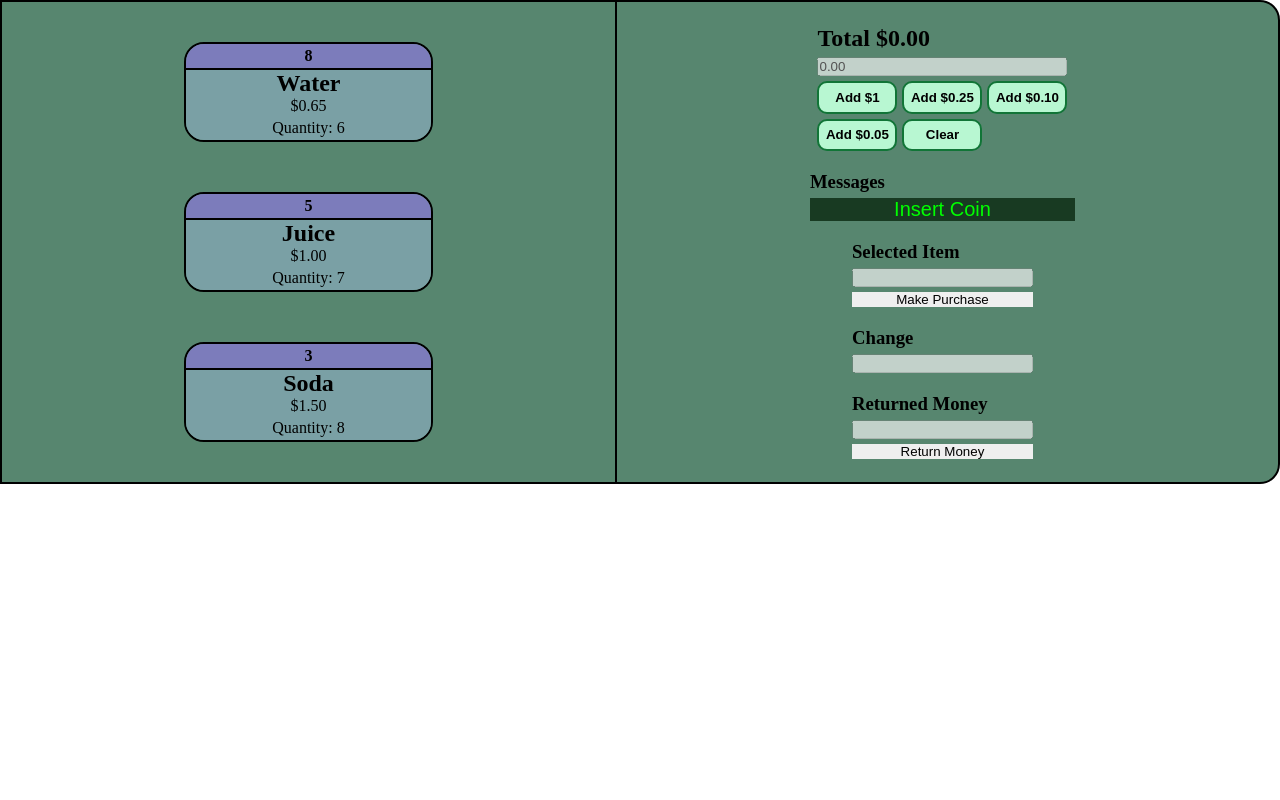
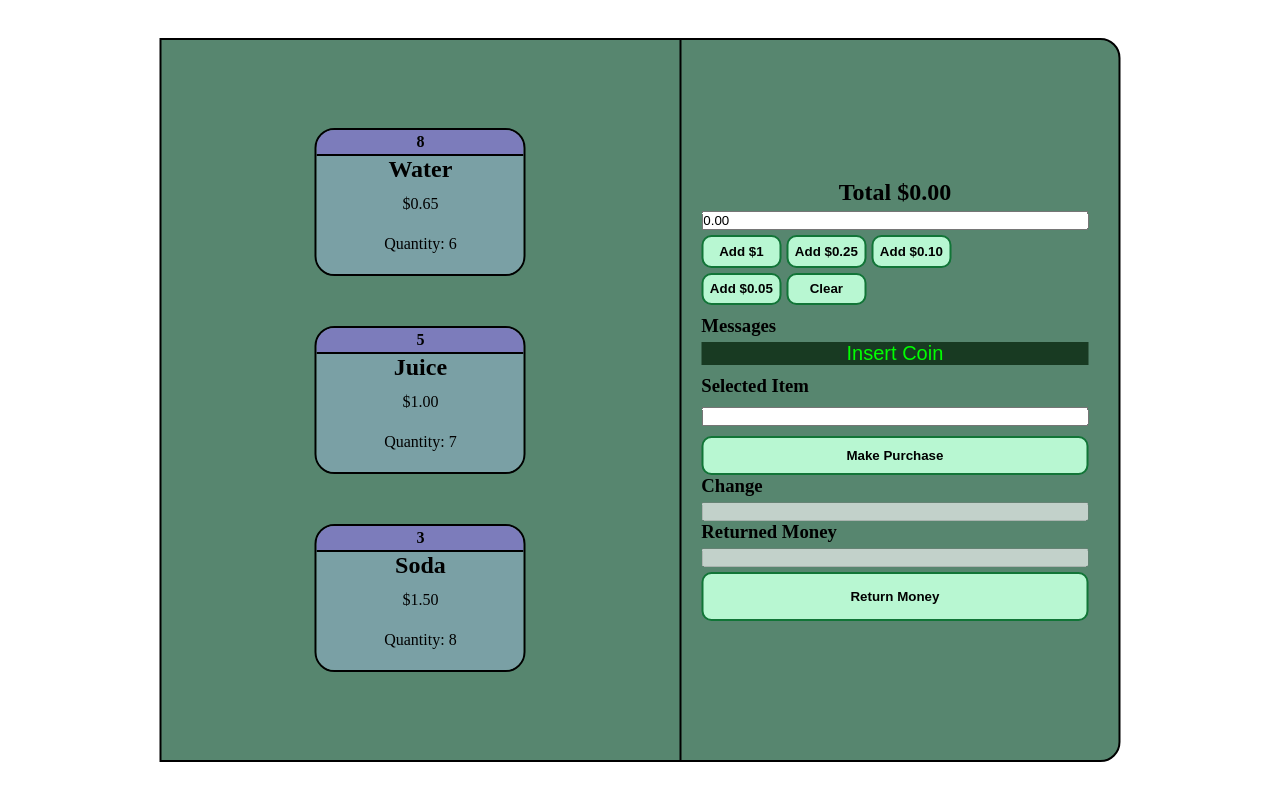
Before and after one commit to andresdev99/vendingMachine, a React (Vite) app in the folder vendingMachineFE/: page /vendor-machine in a window 1280 px wide. Built offline with nearby package versions, Linux system fonts and the light colour scheme.

Commit message:
adding form to purchase and bug styles

```diff
--- /dev/null
+++ b/vendingMachineFE/src/components/RighPanel/FormBuy.jsx
@@ -0,0 +1,11 @@
+import React from 'react'
+
+const FormBuy = ({ children }) => {
+    return (
+        <form action="" method='GET' id='make-purchase'>
+            {children}
+        </form>
+    )
+}
+
+export default FormBuy
--- a/vendingMachineFE/src/components/RighPanel/ReturnMoneySection.jsx
+++ b/vendingMachineFE/src/components/RighPanel/ReturnMoneySection.jsx
@@ -5,7 +5,7 @@ const ReturnMoneySection = () => {
     <div className='return-money__section section'>
         <h3>Returned Money</h3>
         <input type="text" disabled />
-        <button>Return Money</button>
+        <button className='returned-money-btn'>Return Money</button>
     </div>
   )
 }
--- a/vendingMachineFE/src/components/RighPanel/SelectedItemSection.jsx
+++ b/vendingMachineFE/src/components/RighPanel/SelectedItemSection.jsx
@@ -4,12 +4,24 @@ import { useStateContext } from '../../context/ContexProvider'
 const SelectedItemSection = () => {
   const {selectedItem} = useStateContext();
 
+    const onPurchase = (event) => {
+        // event.preventDefault();
+    }
+
   return (
-    <div className='selected-item__section section'>
+      <div className='selected-item__section section'>
         <h3>Selected Item</h3>
-        <input type="text" disabled value={selectedItem}/>
-        <button>Make Purchase</button>
-    </div>
+          <input
+              type="text"
+              name='selectedItem'
+              readOnly
+              value={selectedItem} />
+          <button
+              type='submit'
+              className='selected-item-btn'>
+              Make Purchase
+          </button>
+      </div>
   )
 }
 
--- a/vendingMachineFE/src/components/RighPanel/TotalSection.jsx
+++ b/vendingMachineFE/src/components/RighPanel/TotalSection.jsx
@@ -31,13 +31,18 @@ const TotalSection = () => {
     return (
         <div className="total__section section">
             <h2>Total ${parseFloat(money).toFixed(2)}</h2>
-            <input type="text" disabled value={parseFloat(money).toFixed(2)} />
+            <input type="text" readOnly name='selectedItem' value={parseFloat(money).toFixed(2)} />
             <div className='add-money'>
             {
                 buttons.map((buttonInfo, index) => {
-                    return <button className='add-money-btn' key={index} onClick={() => setMoney(buttonInfo.value)}>
+                    return (
+                        <button
+                            className='add-money-btn'
+                            type='button' key={index}
+                            onClick={() => setMoney(buttonInfo.value)}>
                         {buttonInfo.text}
                     </button>
+                    )
                 })
             }
             </div>
--- a/vendingMachineFE/src/index.css
+++ b/vendingMachineFE/src/index.css
@@ -6,15 +6,18 @@
 /* General container */
 #vending-machine {
     display: flex;
-    height: 60vh;
+    height: 90vh;
     background: rgb(87, 134, 111);
     border: 2px solid rgb(0, 0, 0);
     border-radius: 0px 20px 20px 0;
+    position: fixed;
+    top: 50%;
+    left: 50%;
+    transform: translate(-50%, -50%);
 }
 
 /* ------------------- Right panel styles -----------------*/
 #messages {
-    font-family: 'LED', sans-serif;
     font-size: 20px;
     text-align: center;
     background-color: rgb(24, 58, 34);
@@ -27,6 +30,12 @@
     flex-direction: column;
     justify-content: center;
     gap: 5px;
+    width: 100%;
+}
+
+.return-money__section,
+.selected-item__section {
+    height: 100px;
 }
 
 .add-money {
@@ -46,7 +55,21 @@
     background: rgb(184, 247, 210);
     border-radius: 10px;
     border: 2px solid rgb(17, 117, 55);
+    font-weight: 700;
+}
 
+
+.selected-item__section{
+    display: flex;
+    flex-direction: column;
+    gap: 10px;
+}
+
+.selected-item-btn, .returned-money-btn {
+    height: 100%;
+    background: rgb(184, 247, 210);
+    border-radius: 10px;
+    border: 2px solid rgb(17, 117, 55);
     font-weight: 700;
 }
 
@@ -61,10 +84,26 @@ button {
     flex-direction: column;
     align-items: center;
     justify-content: center;
-    gap: 20px;
     padding-left: 20px;
     padding-right: 30px;
     border-left: 2px solid rgb(0, 0, 0);
+    flex-wrap: wrap;
+
+}
+
+#make-purchase {
+    display: flex;
+    flex-direction: column;
+    gap: 10px;
+    width: 100%;
+}
+
+button:hover{
+    background: rgb(0, 255, 179);
+}
+
+h2 {
+    text-align: center;
 }
 
 .selected-item__section {
@@ -114,7 +153,7 @@ button {
 
 .item h2,
 p {
-    height: 30%;
+    height: 100%;
 
     background: rgb(122, 160, 165);
     width: 100%;
--- a/vendingMachineFE/src/main.jsx
+++ b/vendingMachineFE/src/main.jsx
@@ -1,6 +1,5 @@
 import React from 'react'
 import ReactDOM from 'react-dom/client'
-import App from './App.jsx'
 import './index.css'
 import { RouterProvider } from 'react-router-dom'
 import router from './router.jsx'
--- a/vendingMachineFE/src/pages/VendingMachine.jsx
+++ b/vendingMachineFE/src/pages/VendingMachine.jsx
@@ -8,7 +8,7 @@ import MessagesSection from '../components/RighPanel/MessagesSection'
 import SelectedItemSection from '../components/RighPanel/SelectedItemSection'
 import ChangeSection from '../components/RighPanel/ChangeSection'
 import ReturnMoneySection from '../components/RighPanel/ReturnMoneySection'
-
+import FormBuy from '../components/RighPanel/FormBuy'
 // Imports necessary for left Panel
 import Items from '../components/LeftPanel/Items'
 import ItemsPanel from '../components/LeftPanel/ItemsPanel'
@@ -22,13 +22,15 @@ const vendingMachine = () => {
             <div id='vending-machine'>
                 {/* Left Section */}
                 <ItemsPanel>
-                    <Items items={items}/>
+                    <Items items={items} />
                 </ItemsPanel>
                 {/* Right Section */}
                 <BuyItemsPanel>
-                    <TotalSection />
-                    <MessagesSection />
-                    <SelectedItemSection />
+                    <FormBuy>
+                        <TotalSection />
+                        <MessagesSection />
+                        <SelectedItemSection />
+                    </FormBuy>
                     <ChangeSection />
                     <ReturnMoneySection />
                 </BuyItemsPanel>
```
